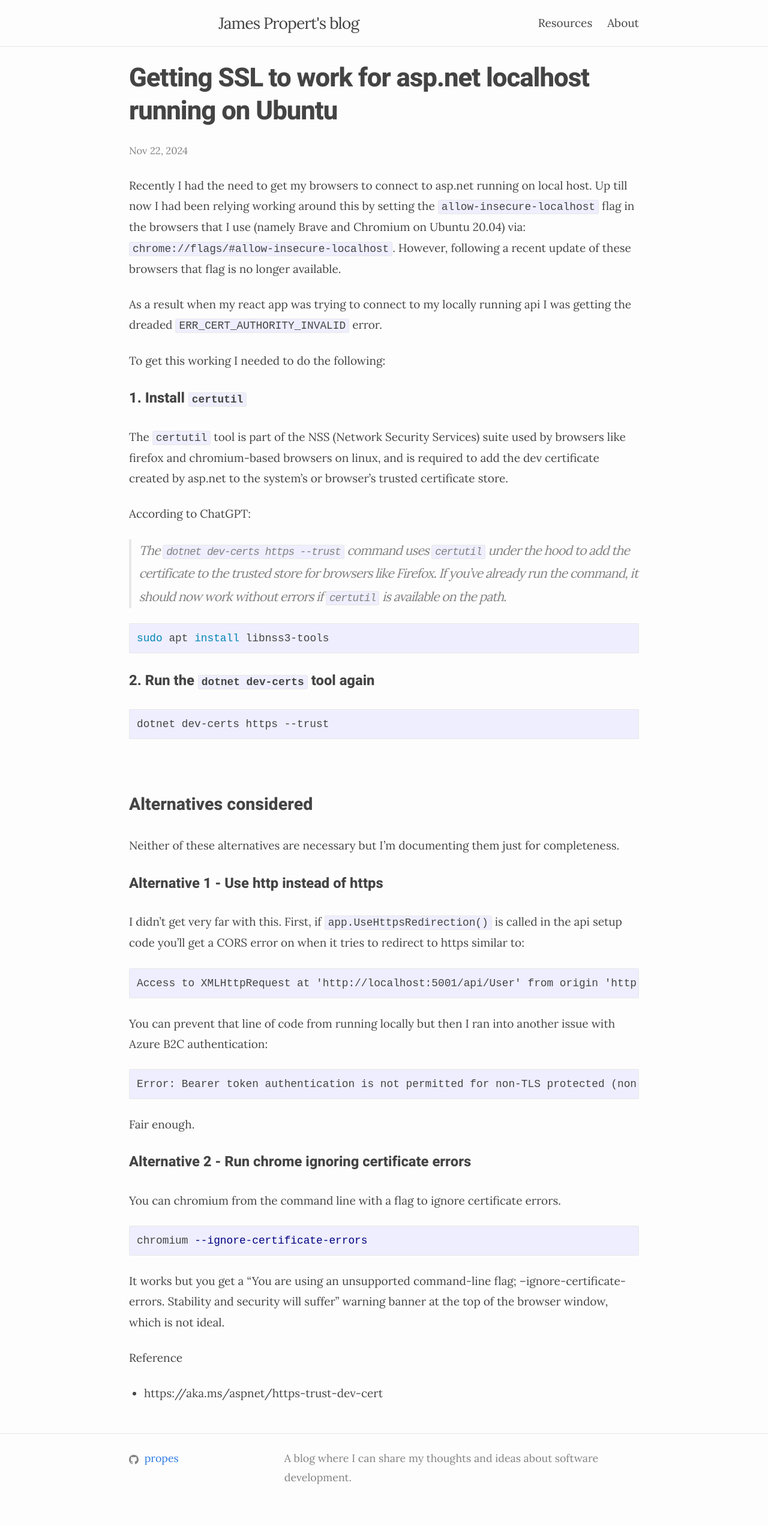
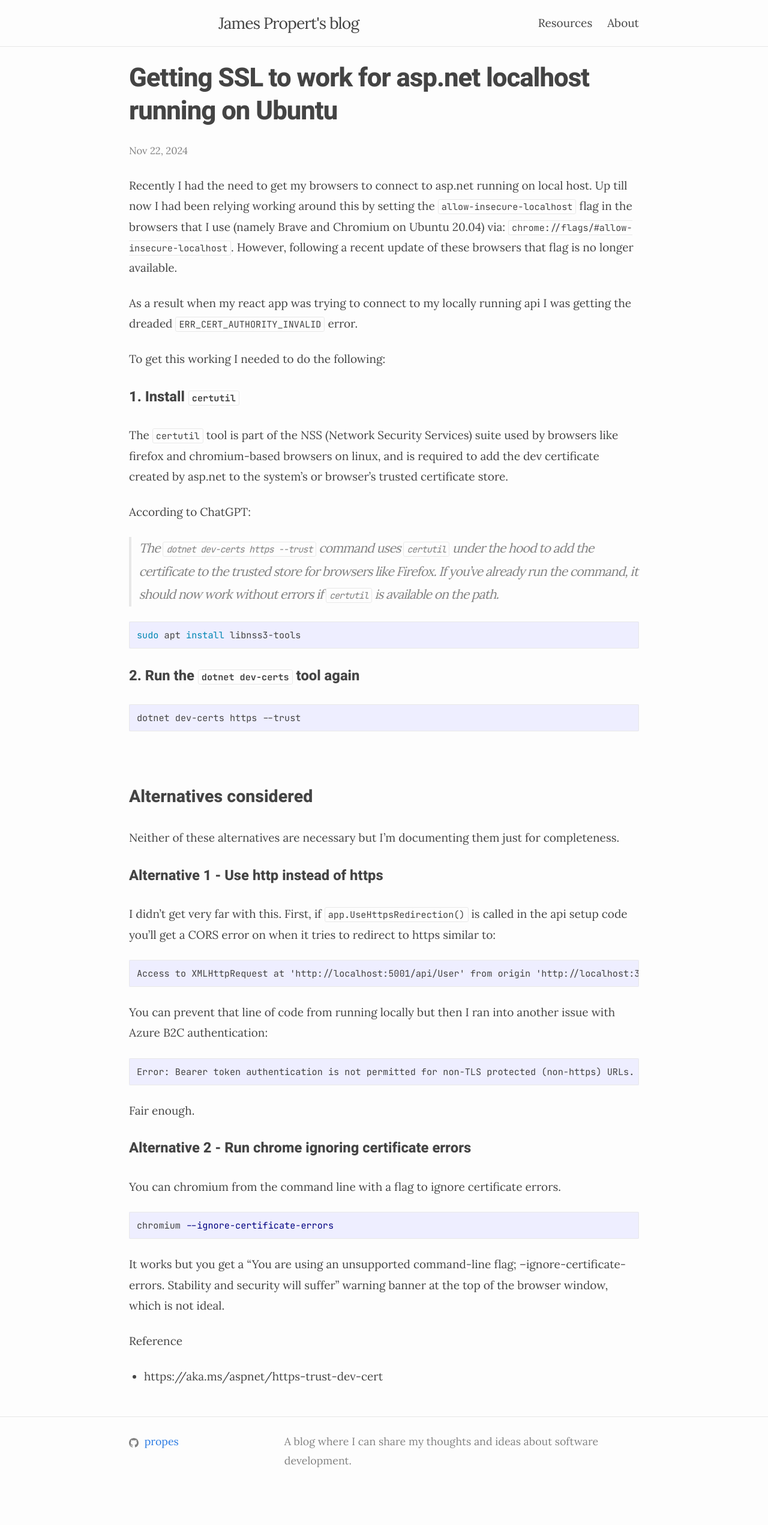
Before and after one commit to propes/propes.github.io, a Jekyll site: the page built from _posts/2024-11-22-asp-net-localhost-ssl.md, in a window 1280 px wide. Shown: the whole page at 60% size. Built offline with Jekyll 4.4.1, drawn with Linux system fonts in a browser that asks for light colours; after the commit the page ends 2514 px from its top, so only the background shows below that.

Commit message:
Tweak codeblock styling

```diff
--- a/_includes/head.html
+++ b/_includes/head.html
@@ -3,6 +3,7 @@
   <meta http-equiv="X-UA-Compatible" content="IE=edge">
   <meta name="viewport" content="width=device-width, initial-scale=1">
   <link rel="stylesheet" href="{{ "/assets/css/styles.css" | relative_url }}">
+  <link rel="stylesheet" href="https://fonts.googleapis.com/css2?family=JetBrains+Mono:wght@400;500;700&display=swap">
   {%- feed_meta -%}
   {%- seo -%}
   {%- if jekyll.environment == 'production' and site.google_analytics -%}
--- a/_sass/minima/_base.scss
+++ b/_sass/minima/_base.scss
@@ -166,10 +166,9 @@ blockquote {
  */
 pre,
 code {
-  @include relative-font-size(0.9375);
+  @include relative-font-size(0.8);
   border: 1px solid $grey-color-light;
   border-radius: 3px;
-  background-color: #eef;
 }
 
 code {
--- a/assets/css/styles.scss
+++ b/assets/css/styles.scss
@@ -2,3 +2,8 @@
 ---
 
 @import "minima";
+
+pre,
+code {
+  font-family: "JetBrains Mono", monospace;
+}
```
